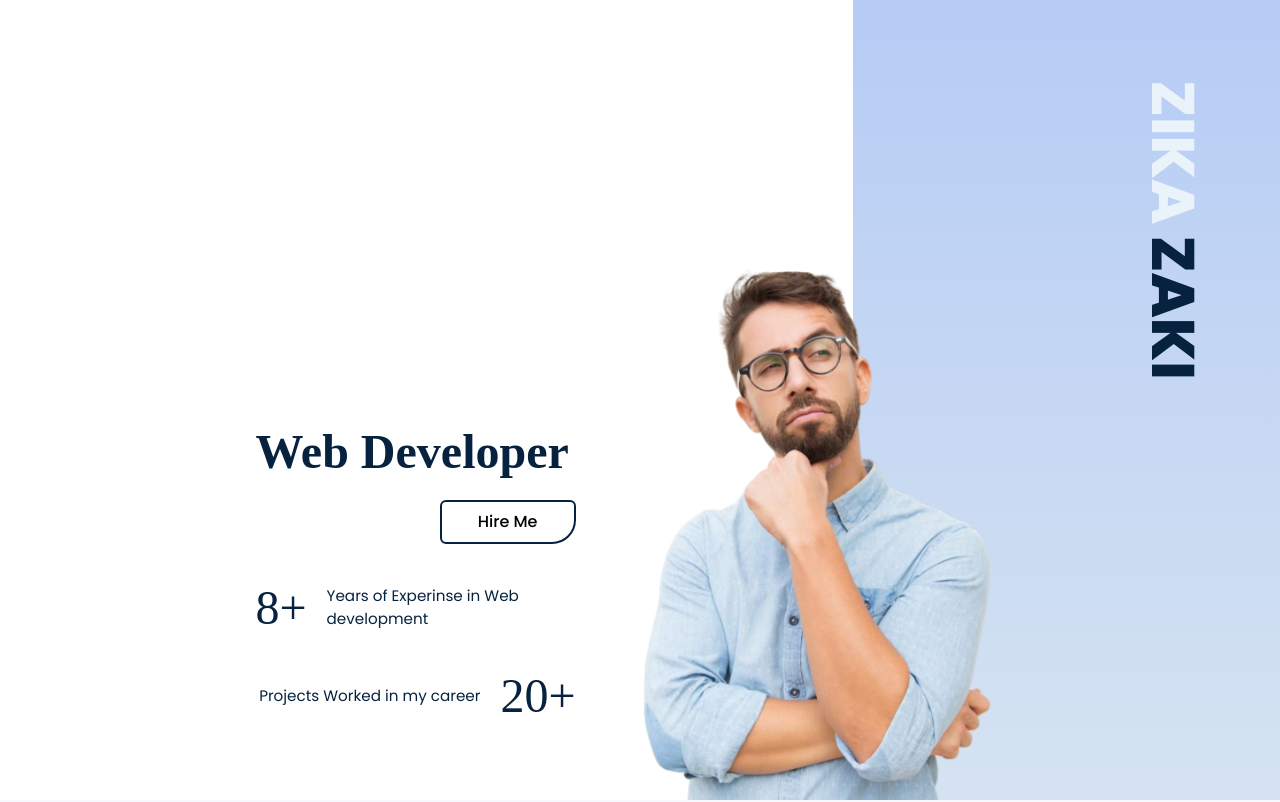
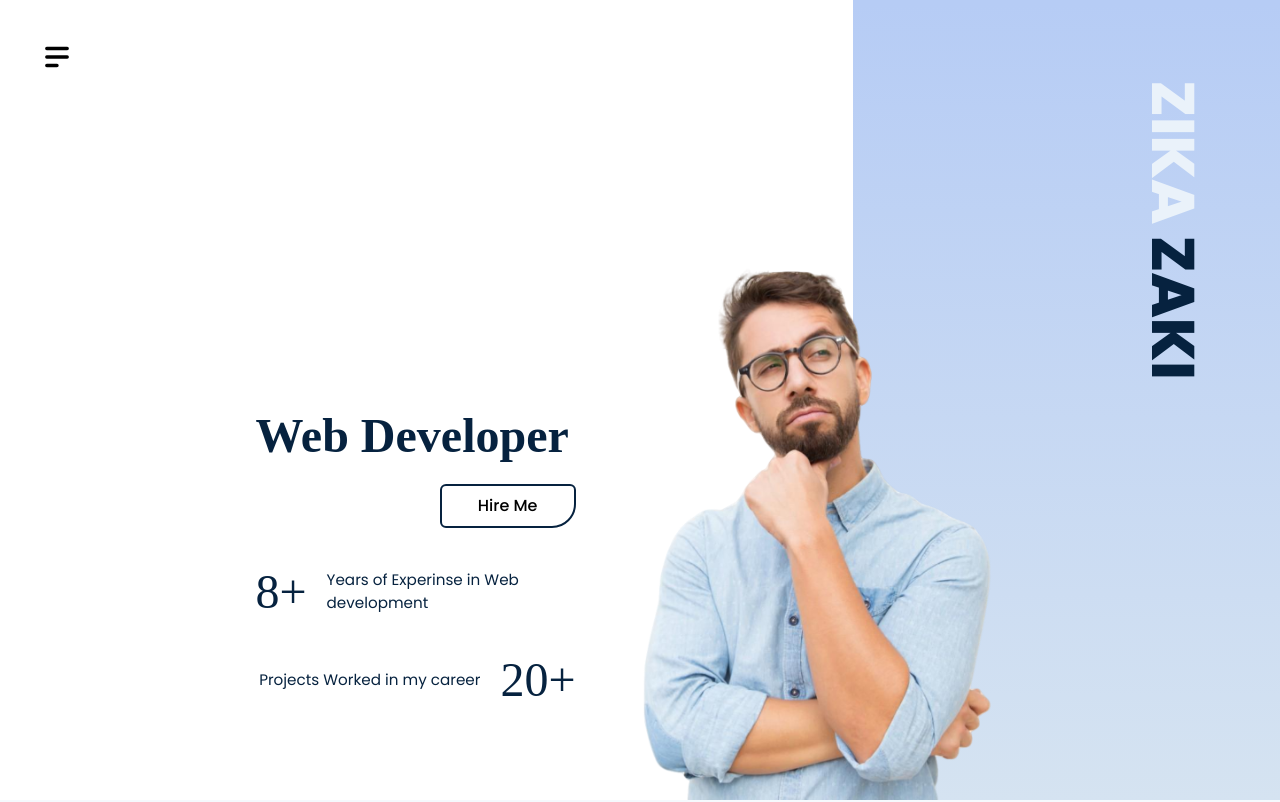
Before and after one commit to ZikaZaki/react-folio, a React (Vite) app: page / in a window 1280 px wide. Shown: the top 802 px of the page. Built offline with nearby package versions, Linux system fonts and the light colour scheme; a web font is replaced by a local one.

Commit message:
Add navbar

```diff
--- a/src/App.jsx
+++ b/src/App.jsx
@@ -1,4 +1,5 @@
 // import components
+import Navbar from "./components/Navbar";
 import Hero from "./components/Hero";
 import Skills from "./components/Skills";
 import Services from "./components/Services";
@@ -11,6 +12,7 @@ import Footer from "./components/Footer";
 const App = () => {
   return (
     <div className="">
+      <Navbar />
       <Hero />
       <Skills />
       <Services />
--- a/src/components/Contact.jsx
+++ b/src/components/Contact.jsx
@@ -25,7 +25,7 @@ const Contact = () => {
   };
 
   return (
-    <section className="bg-dark_primary text-white">
+    <section id="contact" className="bg-dark_primary text-white">
       <Toaster />
       <div className="md:container px-5 py-14">
         <h2 className="title !text-white">{contact.title}</h2>
--- a/src/components/Hero.jsx
+++ b/src/components/Hero.jsx
@@ -3,7 +3,8 @@ import content from '../Content';
 
 const Hero = () => {
   const { hero } = content;
-  return ( <section>
+  return (
+    <section id="home">
       <div className="min-h-screen relative flex md:flex-row flex-col-reverse md:items-end justify-center items-center">
         <div className="absolute h-full md:w-4/12 w-8/12 top-0 right-0 bg-primaryLinear bottom-0 -z-10">
           <h1 className="rotate-90 absolute top-[25%] right-[-12%] sm:right-[-10%] text-[#EAF2FA]">
@@ -14,7 +15,7 @@ const Hero = () => {
           </h1>
         </div>
         {/* first col */}
-      <div className="pb-16 px-6 pt-5 md:pb-20">
+        <div className="pb-16 px-6 pt-5 md:pb-24">
           <h2>{hero.title}</h2>
           <br />
           <div className="flex justify-end">
--- /dev/null
+++ b/src/components/Navbar.jsx
@@ -0,0 +1,36 @@
+import { createElement, useState } from "react";
+import content from "../Content";
+import { HiMenuAlt2 } from "react-icons/hi";
+
+const Navbar = () => {
+  const { nav } = content;
+  const [showMenu, setShowMenu] = useState(false);
+  const [active, setActive] = useState(0);
+
+  return (
+    <div className="w-full flex justify-center">
+        <div
+            className="sm:cursor-pointer fixed top-8 left-8 z-[999] rounded-lg bg-white/40 p-2"
+            onClick={() => setShowMenu(!showMenu)}
+        >
+            <HiMenuAlt2 size={34} />
+        </div>
+        <nav className={`fixed z-[999] flex items-center gap-5 bg-slate-200/60 px-6 py-3 backdrop-blur-md rounded-full text-dark_primary duration-300 ${showMenu ? "bottom-4" : "bottom-[-100%]"}`}>
+            {
+                nav.map((item, i) => (
+                    <a
+                        href={item.link}
+                        onClick={()=>setActive(i)}
+                        className={`text-xl p-2.5 rounded-full sm:cursor-pointer
+                        ${i === active && "bg-dark_primary text-white"} `}
+                    >
+                        {createElement(item.icon)}
+                    </a>
+                ))
+            }
+        </nav>
+    </div>
+  );
+};
+
+export default Navbar;
--- a/src/components/Projects.jsx
+++ b/src/components/Projects.jsx
@@ -13,7 +13,7 @@ const Projects = () => {
   const { projects } = content;
 
   return (
-    <section className="bg-bg_light_primary">
+    <section id="projects" className="bg-bg_light_primary">
       <div className="md:container px-5 pt-14 min-h-screen flex flex-col justify-between">
         <div>
           <h2 className="title">{projects.title}</h2>
--- a/src/components/Services.jsx
+++ b/src/components/Services.jsx
@@ -4,7 +4,7 @@ const Services = () => {
   const { services } = content;
 
   return (
-    <section>
+    <section id="services">
       <div className="md:container px-5 py-14">
         <h2 className="title">{services.title}</h2>
         <h4 className="subtitle">{services.subtitle}</h4>
--- a/src/components/Skills.jsx
+++ b/src/components/Skills.jsx
@@ -35,7 +35,7 @@ const Skills = () => {
   }
 
   return (
-    <section className="min-h-fit bg-bg_light_primary">
+    <section id="skills" className="min-h-fit bg-bg_light_primary">
       {/* Modal */}
       <Modal
         isOpen={modalIsOpen}
```
Lines whose indentation alone changed are shown as unchanged.
